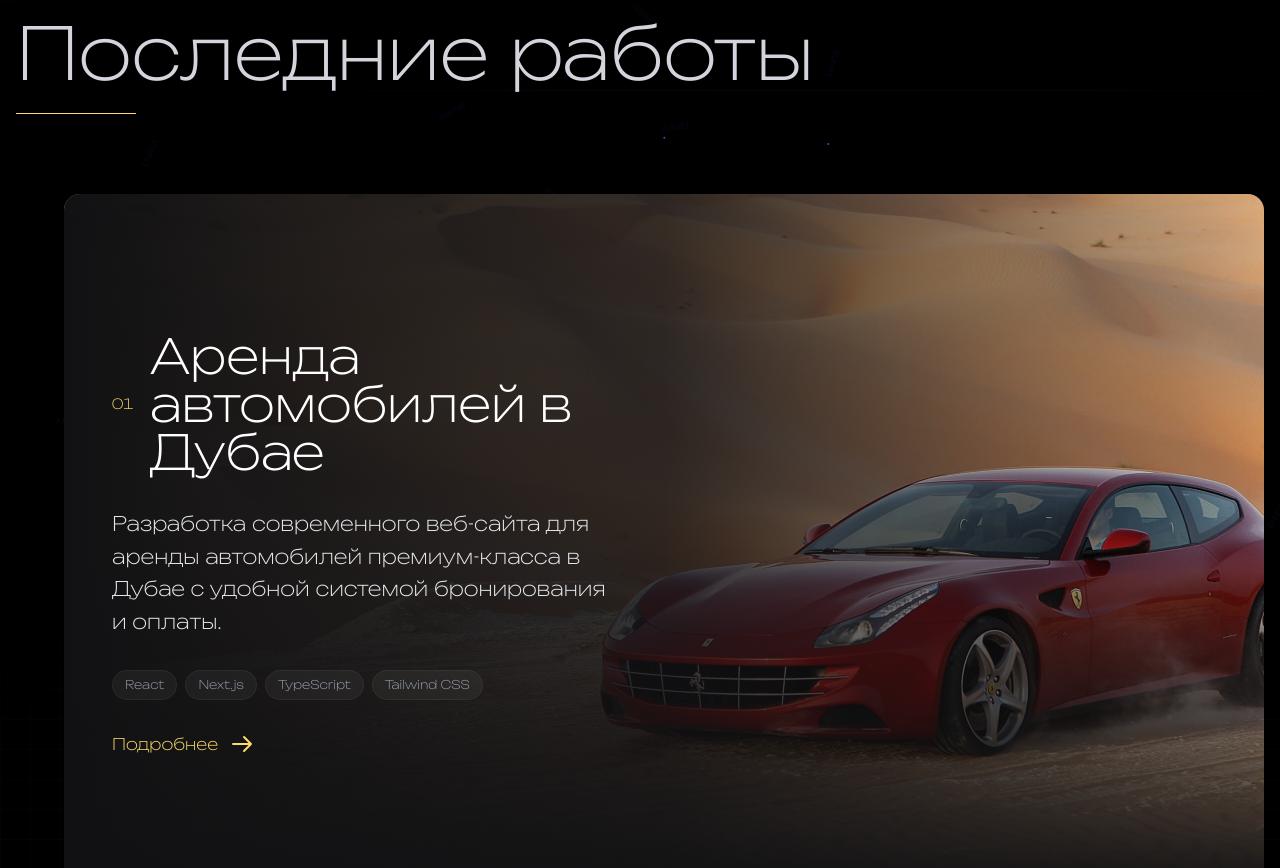
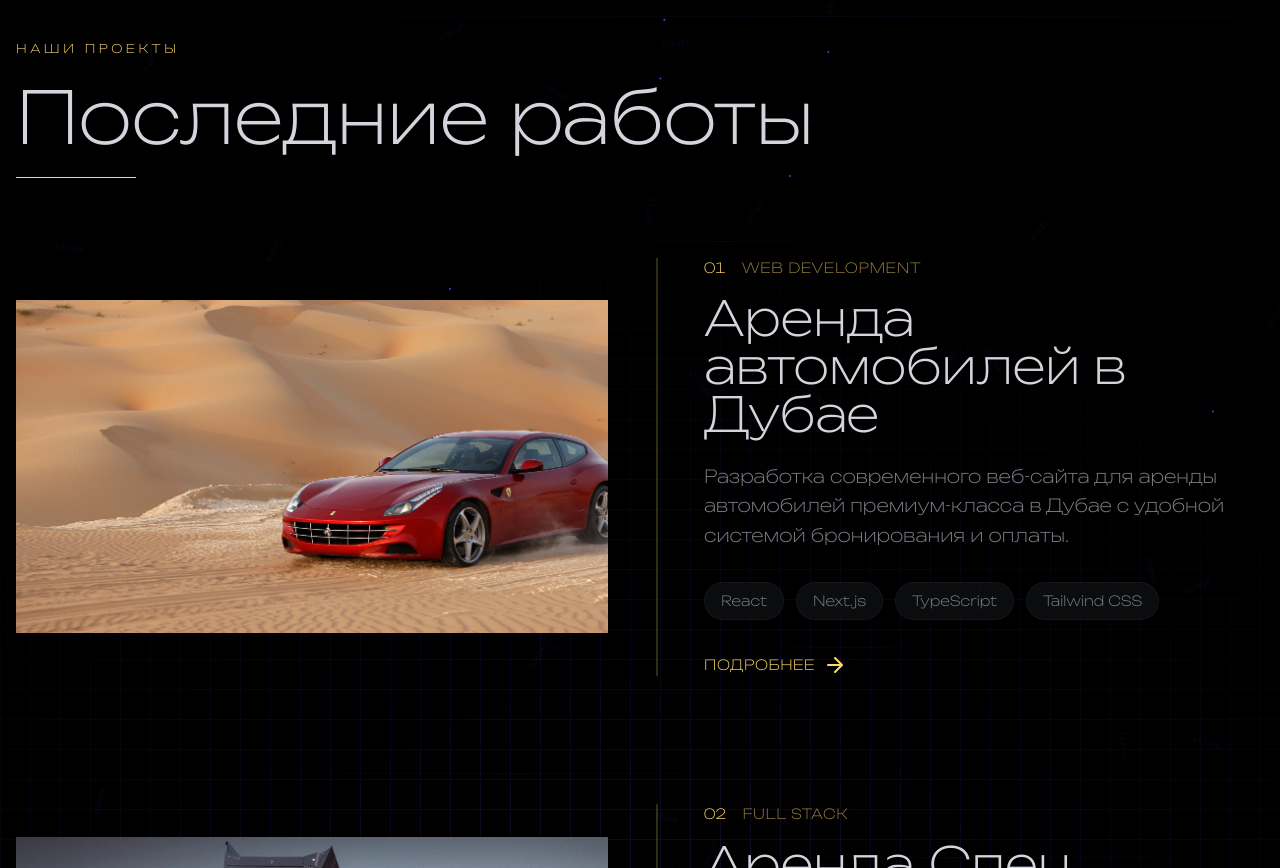
Before and after one commit to burkovmu/web5, a Next.js app: page / in a window 1280 px wide. Shown: the part 3352-4220 px from the top of the page. Built offline with nearby package versions, Linux system fonts and the light colour scheme.

Commit message:
fix: выравнивание заголовков в секциях контактов и проектов

```diff
--- a/src/components/ContactSection.tsx
+++ b/src/components/ContactSection.tsx
@@ -32,11 +32,11 @@ export default function ContactSection() {
     <SectionWrapper className="relative">
       <AnimatedBackground variant="contact" />
       <div className="w-[95%] mx-auto relative z-10">
-        <div className="flex flex-col items-center mb-20">
+        <div className="flex flex-col items-start mb-20">
           <span className="text-[#feda6a] uppercase tracking-[0.3em] text-xs font-stolzl mb-6">
             Связаться
           </span>
-          <h2 className="text-7xl font-stolzl text-[#d4d4dc] mb-6 text-center">
+          <h2 className="text-7xl font-stolzl text-[#d4d4dc] mb-6">
             Готовы обсудить проект?
           </h2>
           <div className="w-[120px] h-[1px] bg-[#feda6a]" />
--- a/src/components/ProjectsSection.tsx
+++ b/src/components/ProjectsSection.tsx
@@ -1,8 +1,9 @@
 'use client';
 
 import { motion } from 'framer-motion';
+import Link from 'next/link';
 import Image from 'next/image';
-import Link from 'next/link';
+import SectionWrapper from './SectionWrapper';
 import AnimatedBackground from './AnimatedBackground';
 
 const projects = [
@@ -11,121 +12,126 @@ const projects = [
     title: 'Аренда автомобилей в Дубае',
     description: 'Разработка современного веб-сайта для аренды автомобилей премиум-класса в Дубае с удобной системой бронирования и оплаты.',
     image: '/project1.jpg',
-    technologies: ['React', 'Next.js', 'TypeScript', 'Tailwind CSS']
+    category: 'Web Development',
+    technologies: ['React', 'Next.js', 'TypeScript', 'Tailwind CSS'],
+    link: '/projects/project1'
   },
   {
     id: 'project2',
     title: 'Аренда Спец Техники',
     description: 'Создание специализированной платформы для аренды строительной и специальной техники с расширенным каталогом и системой управления заказами.',
     image: '/project2.jpg',
-    technologies: ['Vue.js', 'Node.js', 'MongoDB', 'Express']
+    category: 'Full Stack',
+    technologies: ['Vue.js', 'Node.js', 'MongoDB', 'Express'],
+    link: '/projects/project2'
   },
   {
     id: 'project3',
     title: 'Сервисный центр техники Apple',
     description: 'Разработка современного сайта для сервисного центра по ремонту техники Apple с системой отслеживания статуса ремонта.',
     image: '/project3.jpg',
-    technologies: ['React', 'Node.js', 'PostgreSQL', 'Express']
+    category: 'Web App',
+    technologies: ['React', 'Node.js', 'PostgreSQL', 'Express'],
+    link: '/projects/project3'
   },
   {
     id: 'project4',
     title: 'Сайт для ресторана',
     description: 'Создание современного сайта для ресторана с системой онлайн-бронирования столиков и доставки еды.',
     image: '/project4.jpg',
-    technologies: ['Next.js', 'TypeScript', 'Tailwind CSS', 'Node.js']
+    category: 'Web Development',
+    technologies: ['Next.js', 'TypeScript', 'Tailwind CSS', 'Node.js'],
+    link: '/projects/project4'
   }
 ];
 
 export default function ProjectsSection() {
   return (
-    <section id="projects" className="relative py-16 md:py-32 overflow-hidden">
+    <SectionWrapper className="relative py-48">
       <AnimatedBackground variant="projects" />
       <div className="container mx-auto px-4 relative z-10">
-        <div className="flex flex-col items-start mb-12 md:mb-20">
-          <span className="text-[#feda6a] uppercase tracking-[0.3em] text-xs font-stolzl mb-4 md:mb-6">
+        <div className="flex flex-col items-start mb-20">
+          <span className="text-[#feda6a] uppercase tracking-[0.3em] text-xs font-stolzl mb-6">
             Наши проекты
           </span>
-          <h2 className="text-4xl md:text-7xl font-stolzl text-[#d4d4dc] mb-4 md:mb-6">
+          <h2 className="text-7xl font-stolzl text-[#d4d4dc] mb-6">
             Последние работы
           </h2>
           <div className="w-[120px] h-[1px] bg-[#feda6a]" />
         </div>
 
-        <div className="space-y-16 md:space-y-32">
+        <div className="grid grid-cols-1 gap-32">
           {projects.map((project, index) => (
-            <Link
-              href={`/projects/${project.id}`}
-              key={index}
-              className={`group block ${index % 2 === 0 ? 'md:pl-12' : 'md:pr-12'}`}
+            <motion.div
+              key={project.id}
+              initial={{ opacity: 0, y: 50 }}
+              whileInView={{ opacity: 1, y: 0 }}
+              transition={{ duration: 0.8, delay: index * 0.2 }}
+              viewport={{ once: true }}
+              className="group"
             >
-              <motion.div
-                initial={{ opacity: 0, y: 20 }}
-                animate={{ opacity: 1, y: 0 }}
-                transition={{ duration: 0.5, delay: index * 0.1 }}
-                className="relative"
-              >
-                <div className="relative h-[500px] md:h-[700px] overflow-hidden rounded-2xl">
-                  <div className="absolute inset-0 bg-gradient-to-r from-[#111113] via-[#111113]/80 to-transparent z-10" />
-                  <div className="absolute inset-0 bg-gradient-to-t from-[#111113] via-transparent to-transparent z-10" />
+              <Link href={project.link} className="block">
+                <div className={`grid grid-cols-1 lg:grid-cols-2 gap-8 lg:gap-16 items-center ${
+                  index % 2 === 0 ? '' : 'lg:flex-row-reverse'
+                }`}>
+                  {/* Изображение проекта */}
+                  <div className="relative aspect-[16/9] overflow-hidden">
+                    <div className="absolute inset-0 bg-gradient-to-br from-[#feda6a]/20 via-transparent to-transparent opacity-0 group-hover:opacity-100 transition-opacity duration-500" />
+                    <div className="absolute inset-0 bg-black/40 group-hover:bg-black/20 transition-colors duration-500" />
                     <Image
                       src={project.image}
                       alt={project.title}
                       fill
-                    className="object-cover transition-transform duration-700 group-hover:scale-105"
+                      className="object-cover transform group-hover:scale-105 transition-transform duration-700"
                     />
                   </div>
 
-                <div className={`absolute top-1/2 -translate-y-1/2 left-6 right-6 md:left-12 md:right-12 z-20 max-w-xl`}>
-                  <div className="space-y-6 md:space-y-8">
-                    <div className="flex items-center gap-3 md:gap-4">
+                  {/* Информация о проекте */}
+                  <div className="relative">
+                    <div className="absolute -left-4 top-0 w-[2px] h-full bg-[#feda6a]/20 group-hover:bg-[#feda6a] transition-colors duration-500" />
+                    <div className="pl-8">
+                      <div className="flex items-center gap-4 mb-4">
                         <span className="text-[#feda6a] text-sm font-stolzl tracking-wider">
                           {String(index + 1).padStart(2, '0')}
                         </span>
-                      <h3 className="text-3xl md:text-5xl font-stolzl text-white group-hover:text-[#feda6a] transition-colors duration-300">
+                        <span className="text-[#feda6a]/60 text-sm uppercase tracking-wider">
+                          {project.category}
+                        </span>
+                      </div>
+
+                      <h3 className="text-4xl lg:text-5xl font-stolzl text-[#d4d4dc] mb-6 group-hover:text-[#feda6a] transition-colors duration-300">
                         {project.title}
                       </h3>
-                    </div>
-                    <p className="text-gray-200 text-base md:text-xl leading-relaxed max-w-lg">
+
+                      <p className="text-[#d4d4dc]/60 text-lg mb-8 leading-relaxed max-w-xl">
                         {project.description}
                       </p>
-                    <div className="flex flex-wrap gap-2">
+
+                      <div className="flex flex-wrap gap-3 mb-8">
                         {project.technologies.map((tech, techIndex) => (
                           <span
                             key={techIndex}
-                          className="px-2.5 py-1 md:px-3 md:py-1.5 bg-white/5 backdrop-blur-sm rounded-full text-xs font-stolzl text-gray-400 border border-white/5 group-hover:bg-white/10 group-hover:text-gray-300 group-hover:border-white/10 transition-all duration-300"
+                            className="px-4 py-2 bg-[#1d1e22]/40 backdrop-blur-sm rounded-full text-sm text-[#d4d4dc]/60 border border-[#393f4d]/20 group-hover:border-[#feda6a]/20 group-hover:text-[#feda6a]/80 transition-all duration-300"
                           >
                             {tech}
                           </span>
                         ))}
                       </div>
-                    <motion.div
-                      initial={{ opacity: 0, x: -20 }}
-                      animate={{ opacity: 1, x: 0 }}
-                      transition={{ delay: 0.5 + index * 0.1 }}
-                      className="flex items-center gap-2 md:gap-3 text-[#feda6a] group-hover:gap-4 transition-all duration-300"
-                    >
-                      <span className="text-sm md:text-base font-stolzl">Подробнее</span>
-                      <svg
-                        className="w-5 h-5 md:w-6 md:h-6 transform group-hover:translate-x-1 transition-transform duration-300"
-                        fill="none"
-                        stroke="currentColor"
-                        viewBox="0 0 24 24"
-                      >
-                        <path
-                          strokeLinecap="round"
-                          strokeLinejoin="round"
-                          strokeWidth={2}
-                          d="M14 5l7 7m0 0l-7 7m7-7H3"
-                        />
+
+                      <div className="inline-flex items-center gap-3 text-[#feda6a] group-hover:translate-x-2 transition-transform duration-300">
+                        <span className="text-sm uppercase tracking-wider">Подробнее</span>
+                        <svg className="w-4 h-4" viewBox="0 0 16 16" fill="none">
+                          <path d="M1 8H15M15 8L8 1M15 8L8 15" stroke="currentColor" strokeWidth="2" strokeLinecap="round" strokeLinejoin="round"/>
                         </svg>
-                    </motion.div>
                       </div>
                     </div>
+                  </div>
+                </div>
+              </Link>
             </motion.div>
-            </Link>
           ))}
         </div>
       </div>
-    </section>
+    </SectionWrapper>
   );
 }
```
Lines whose indentation alone changed are shown as unchanged.
